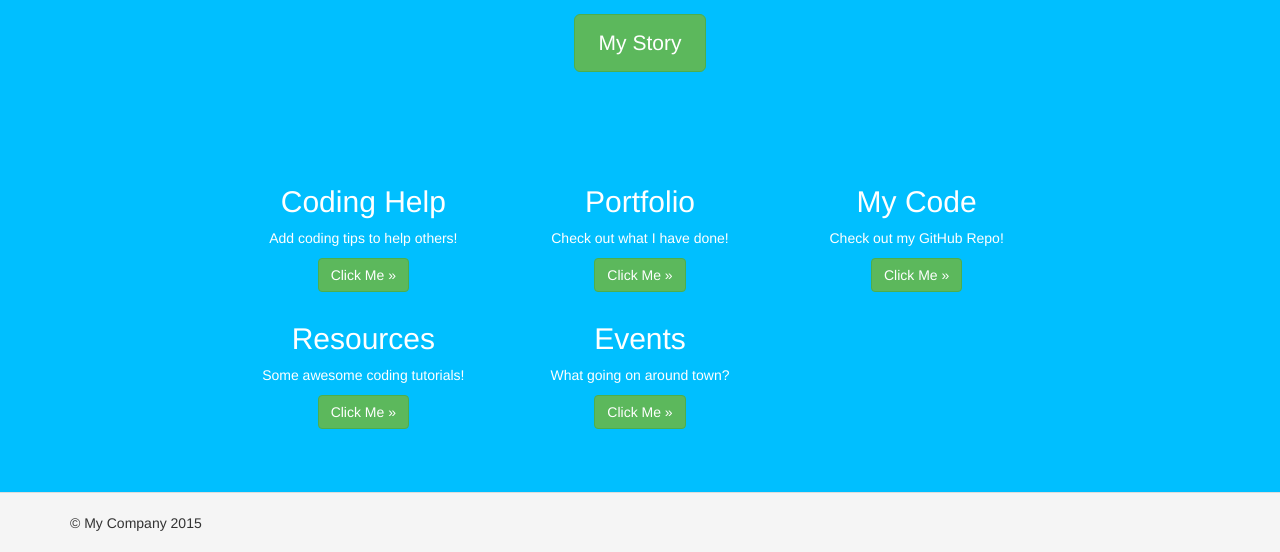
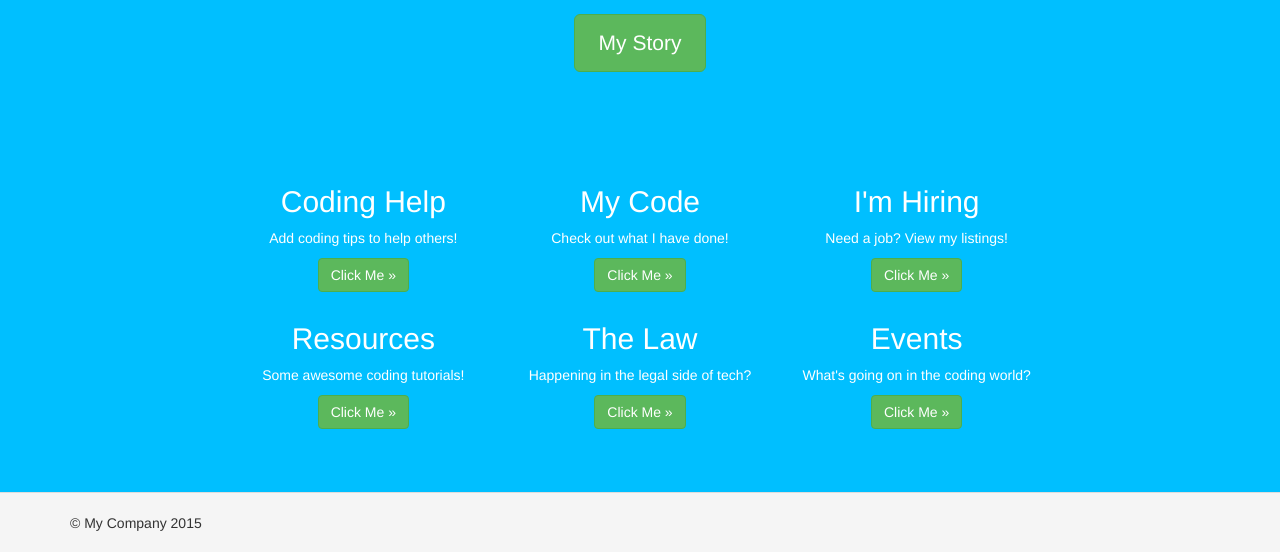
Before and after one commit to dfmmalaw/Portfolio-PHP-, a Yii app: template views/site/index.php in a window 1280 px wide. Shown: the part 248-800 px from the top of the page. Run offline with PHP 8.4 and a stand-in for Yii, Linux system fonts and the light colour scheme; the template is opened without the code that fills it, so the values that code supplies are empty; some libraries are stand-ins or nearby versions.

Commit message:
added more homepage content

```diff
--- a/views/site/index.php
+++ b/views/site/index.php
@@ -25,16 +25,16 @@ $this->title = 'My Yii Application';
                 <p><a class="btn btn-default" href="https://portfolio-php--dfmmalaw.c9.io/basic/web/index.php?r=tip/index">Click Me &raquo;</a></p>
             </div>
             <div class="col-lg-4">
-                <h2>Portfolio</h2>
+                <h2>My Code</h2>
 
                 <p>Check out what I have done!</p>
 
-                <p><a class="btn btn-default" href="http://www.yiiframework.com/forum/">Click Me &raquo;</a></p>
+                <p><a class="btn btn-default" href="https://github.com/dfmmalaw">Click Me &raquo;</a></p>
             </div>
             <div class="col-lg-4">
-                <h2>My Code</h2>
+                <h2>I'm Hiring</h2>
 
-                <p>Check out my GitHub Repo!</p>
+                <p>Need a job? View my listings!</p>
 
                 <p><a class="btn btn-default" href="https://github.com/dfmmalaw">Click Me &raquo;</a></p>
             </div>
@@ -46,9 +46,16 @@ $this->title = 'My Yii Application';
                 <p><a class="btn btn-default" href="https://www.codermanual.com">Click Me &raquo;</a></p>
             </div>
             <div class="col-lg-4">
+                <h2>The Law</h2>
+
+                <p>Happening in the legal side of tech?</p>
+
+                <p><a class="btn btn-default" href="https://www.codermanual.com">Click Me &raquo;</a></p>
+            </div>
+            <div class="col-lg-4">
                 <h2>Events</h2>
 
-                <p>What going on around town?</p>
+                <p>What's going on in the coding world?</p>
 
                 <p><a class="btn btn-default" href="http://www.meetup.com">Click Me &raquo;</a></p>
             </div>
```
